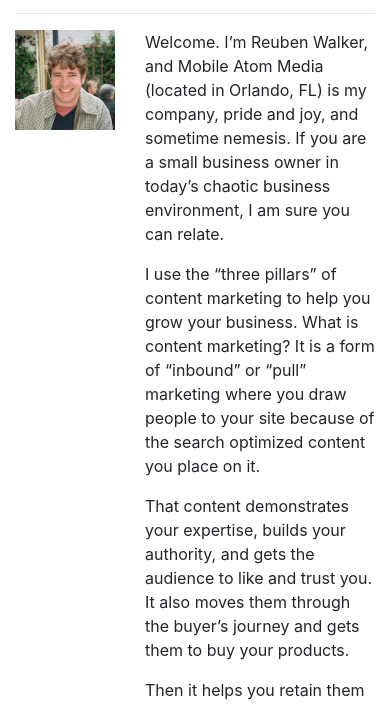
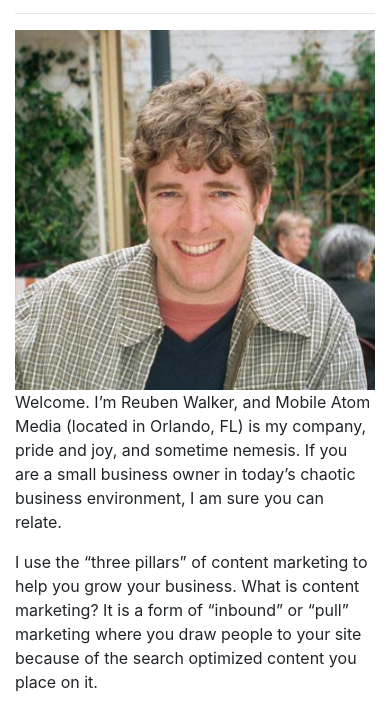
Before and after one commit to reubenwalker64/Bootstrap-Portfolio, a plain HTML site: page index.html in a window 390 px wide. Shown: the part 107-813 px from the top of the page. Drawn offline with nearby package versions, Linux system fonts and the light colour scheme.

Commit message:
Add files via upload
Stacking fix

```diff
--- a/index.html
+++ b/index.html
@@ -38,10 +38,10 @@
 
                     <hr>
             <div class="row">
-                <div class="col-4">
+                <div class="col-12 col-md-4">
                     <img src="assets/images/Reuben-Profile.jpg" class="img-fluid" alt="Responsive image" alt="Photo of Reuben Walker, Jr.">
                 </div>
-                <div class="col-8">
+                <div class="col-12 col-md-8">
                     <p>Welcome. I’m Reuben Walker, and Mobile Atom Media (located in Orlando, FL) is my company, pride and joy, and sometime nemesis. If you are a small business owner in today’s chaotic business environment, I am sure you can relate.</p>
                     <p>I use the “three pillars” of content marketing to help you grow your business. What is content marketing? It is a form of “inbound” or “pull” marketing where you draw people to your site because of the search optimized content you place on it. </p>
                     <p>That content demonstrates your expertise, builds your authority, and gets the audience to like and trust you. It also moves them through the buyer’s journey and gets them to buy your products.</p>
```
